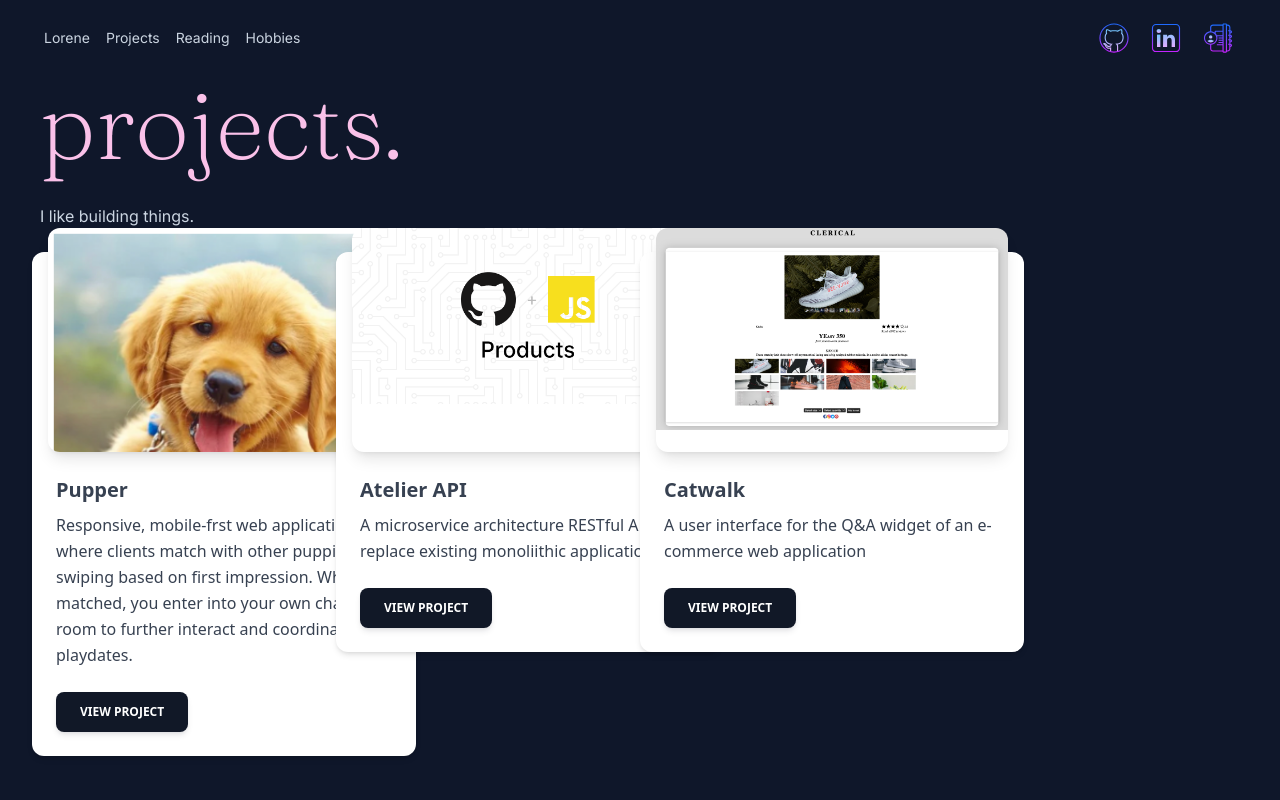
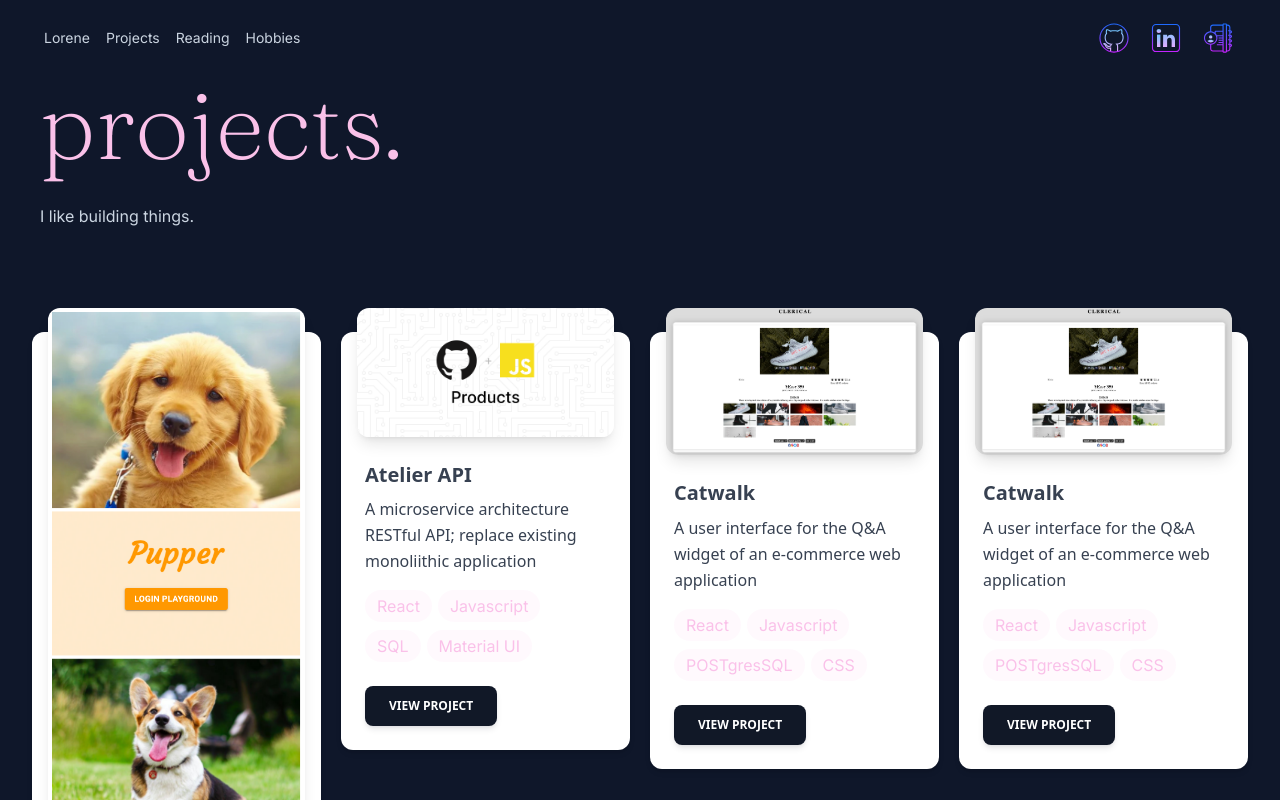
Before and after one commit to L-Chew/Personal-Portfolio, a React app: page /projects in a window 1280 px wide. Shown: the top 800 px of the page. Built offline with nearby package versions, Linux system fonts and the light colour scheme; the HTML template or start-up script is replaced by a standard one.

Commit message:
Projects: updated layout and added more placeholder; working on filling in gap issue

```diff
--- a/client/src/Components/Projects.jsx
+++ b/client/src/Components/Projects.jsx
@@ -2,6 +2,7 @@ import React from 'react';
 import pupper from '../Images/pupper.png';
 import catwalk from '../Images/catwalk.png';
 import products from '../Images/products.png';
+import ProjectCard from './ProjectCard.jsx';
 
 const Projects = () => {
   const projects = [
@@ -11,7 +12,8 @@ const Projects = () => {
       'application': 'Pupper',
       'description': 'Responsive, mobile-frst web application where clients match with other puppies by swiping based on first impression. When matched, you enter into your own chat room to further interact and coordinate playdates.',
       'img': pupper,
-      'link': 'https://github.com/projectPupper/pupper'
+      'link': 'https://github.com/projectPupper/pupper',
+      'techStack': ['React', 'Javascript', 'MongoDB']
     },
     {
       'key': 2,
@@ -19,7 +21,8 @@ const Projects = () => {
       'application': 'Atelier API',
       'description': 'A microservice architecture RESTful API; replace existing monoliithic application',
       'img': products,
-      'link': 'https://github.com/Team-Luigi/Products/tree/main'
+      'link': 'https://github.com/Team-Luigi/Products/tree/main',
+      'techStack': ['React', 'Javascript', 'SQL', 'Material UI']
     },
     {
       'key': 3,
@@ -27,42 +30,48 @@ const Projects = () => {
       'application': 'Catwalk',
       'description': 'A user interface for the Q&A widget of an e-commerce web application',
       'img': catwalk,
-      'link': 'https://github.com/RFP58-Clerics/Project-Catwalk'
+      'link': 'https://github.com/RFP58-Clerics/Project-Catwalk',
+      'techStack': ['React', 'Javascript', 'POSTgresSQL', 'CSS']
+    },
+    {
+      'key': 4,
+      'year': 'FEB 2022  -  FEB 2022',
+      'application': 'Catwalk',
+      'description': 'A user interface for the Q&A widget of an e-commerce web application',
+      'img': catwalk,
+      'link': 'https://github.com/RFP58-Clerics/Project-Catwalk',
+      'techStack': ['React', 'Javascript', 'POSTgresSQL', 'CSS']
+    },
+    {
+      'key': 5,
+      'year': 'FEB 2022  -  FEB 2022',
+      'application': 'Catwalk',
+      'description': 'A user interface for the Q&A widget of an e-commerce web application',
+      'img': catwalk,
+      'link': 'https://github.com/RFP58-Clerics/Project-Catwalk',
+      'techStack': ['React', 'Javascript', 'POSTgresSQL', 'CSS']
+    },
+    {
+      'key': 6,
+      'year': 'MAR 2022  -  APR 2022',
+      'application': 'Pupper',
+      'description': 'Responsive, mobile-frst web application where clients match with other puppies by swiping based on first impression. When matched, you enter into your own chat room to further interact and coordinate playdates.',
+      'img': pupper,
+      'link': 'https://github.com/projectPupper/pupper',
+      'techStack': ['React', 'Javascript', 'MongoDB']
     }
   ]
   return (
     <div id='projects' className='animate-fadeIn h-[100vh]'>
-      <div className='flex flex-col gap-4 md:gap-8 px-2'>
+      <div className='flex flex-col gap-4 md:gap-8 px-2 pb-20'>
         <h2 className='sm:text-xl lg:text-2xl xl:text-8xl text-[#fac1e9] font-Fraunces font-extralight'>
           projects.
         </h2>
         <p> I like building things. </p>
       </div>
-      <div className='grid grid-cols-1 sm:grid-flow-row-dense sm:grid-cols-2 lg:grid-cols-3 xl:grid-cols-4'>
+      <div className="grid grid-cols-1 gap-5 sm:grid-cols-2 md:grid-cols-3 xl:grid-cols-4 grid-auto-rows-auto grid-auto-flow-dense">
         {projects.map(project => (
-          <div key={project.key} className='mb-10'>
-            <div className="relative flex flex-col mt-6 text-gray-700 bg-white shadow-md bg-clip-border rounded-xl w-96">
-              <div className="relative h-56 mx-4 -mt-6 overflow-hidden text-white shadow-lg bg-clip-border rounded-xl bg-blue-gray-500 shadow-blue-gray-500/40">
-                <img
-                  className='object-cover'
-                  src={project.img}
-                  alt="card-image" />
-              </div>
-              <div className="p-6">
-                <h5 className="block mb-2 font-sans text-xl antialiased font-semibold leading-snug tracking-normal text-blue-gray-900">
-                  {project.application}
-                </h5>
-                <p className="block font-sans text-base antialiased font-light leading-relaxed text-inherit">
-                  {project.description}
-                </p>
-              </div>
-              <div className="p-6 pt-0">
-                <button className="align-middle select-none font-sans font-bold text-center uppercase transition-all disabled:opacity-50 disabled:shadow-none disabled:pointer-events-none text-xs py-3 px-6 rounded-lg bg-gray-900 text-white shadow-md shadow-gray-900/10 hover:shadow-lg hover:shadow-gray-900/20 focus:opacity-[0.85] focus:shadow-none active:opacity-[0.85] active:shadow-none" type="button">
-                  View Project
-                </button>
-              </div>
-            </div>
-          </div>
+          <ProjectCard key={project.key} project={project}/>
         ))}
       </div>
     </div>
@@ -91,3 +100,33 @@ export default Projects;
                 </div>
               </div>
             </div> */}
+
+
+
+{/* <div className="grid grid-cols-1 sm:grid-flow-row-dense sm:grid-cols-2 lg:grid-cols-3 xl:grid-cols-4 gap-5">
+	{projects.map(project => (
+		<div key={project.key} className='mb-10'>
+	    <div className="relative flex flex-col mt-6 text-gray-700 bg-white shadow-md bg-clip-border rounded-xl w-96">
+	      <div className="relative h-56 mx-4 -mt-6 overflow-hidden text-white shadow-lg bg-clip-border rounded-xl bg-blue-gray-500 shadow-blue-gray-500/40">
+	        <img
+	          className='object-cover'
+	          src={project.img}
+	          alt="card-image" />
+	      </div>
+	      <div className="p-6">
+	        <h5 className="block mb-2 font-sans text-xl antialiased font-semibold leading-snug tracking-normal text-blue-gray-900">
+	          {project.application}
+	        </h5>
+	        <p className="block font-sans text-base antialiased font-light leading-relaxed text-inherit">
+	          {project.description}
+	        </p>
+	      </div>
+	      <div className="p-6 pt-0">
+	        <button className="align-middle select-none font-sans font-bold text-center uppercase transition-all disabled:opacity-50 disabled:shadow-none disabled:pointer-events-none text-xs py-3 px-6 rounded-lg bg-gray-900 text-white shadow-md shadow-gray-900/10 hover:shadow-lg hover:shadow-gray-900/20 focus:opacity-[0.85] focus:shadow-none active:opacity-[0.85] active:shadow-none" type="button">
+	          View Project
+	        </button>
+	      </div>
+	    </div>
+	  </div>
+	))}
+</div> */}
```
